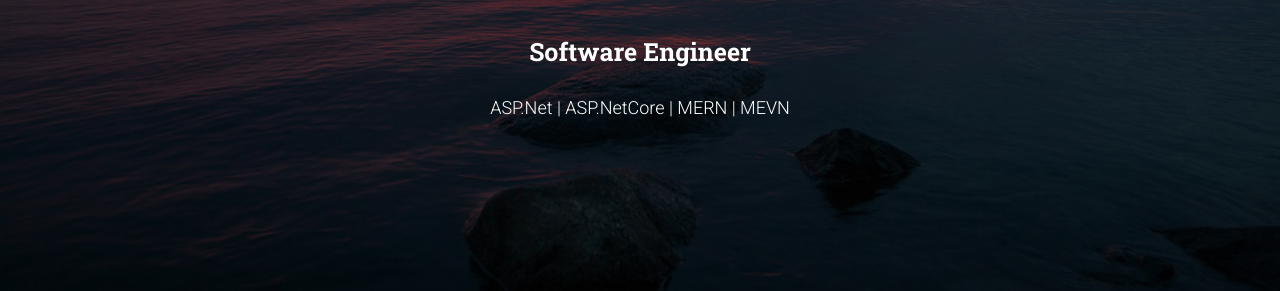
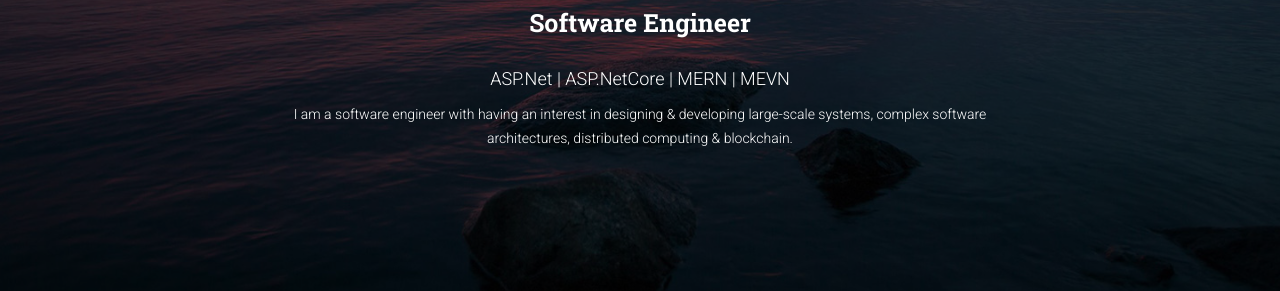
Before and after one commit to MuhammadRafay151/MyWebsite, a plain HTML site: page index.html in a window 1280 px wide. Shown: the part 506-797 px from the top of the page. Drawn offline with Linux system fonts and the light colour scheme; no server answers; grey boxes are pictures that could not be loaded.

Commit message:
description added on main page

```diff
--- a/index.html
+++ b/index.html
@@ -46,6 +46,7 @@
                         <i class="material-icons">code</i>
                         <h3 class="title text-center">Software Engineer</h3>
                         <h4>ASP.Net | ASP.NetCore | MERN | MEVN</h4>
+                        <p>I am a software engineer with having an interest in designing & developing large-scale systems, complex software architectures, distributed computing & blockchain.</p>
                     </div>
                 </div>
             </div>
```
